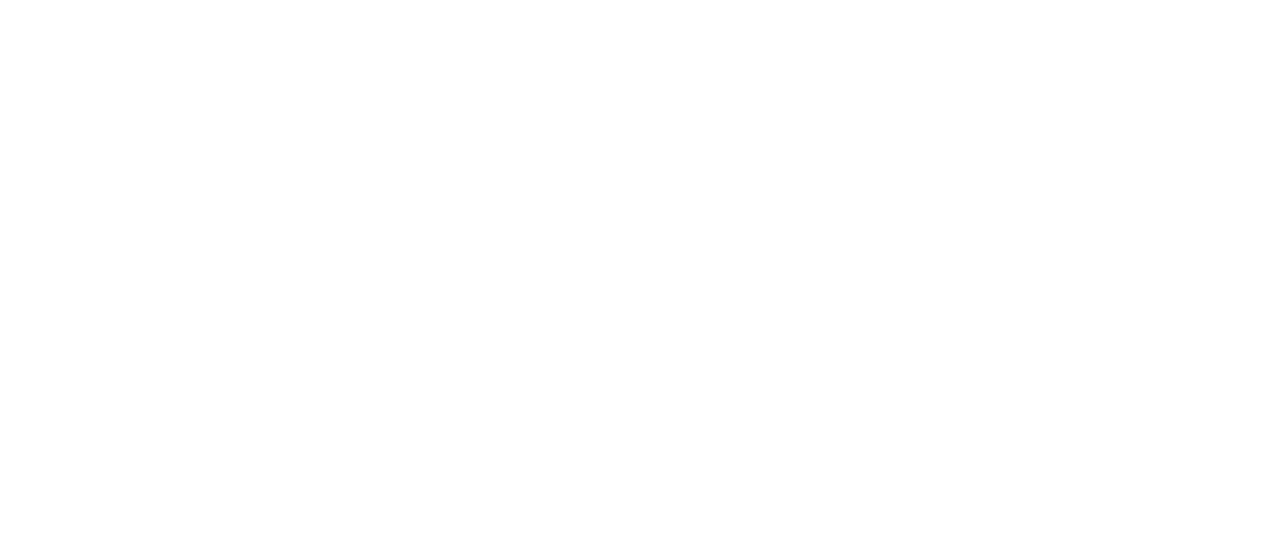
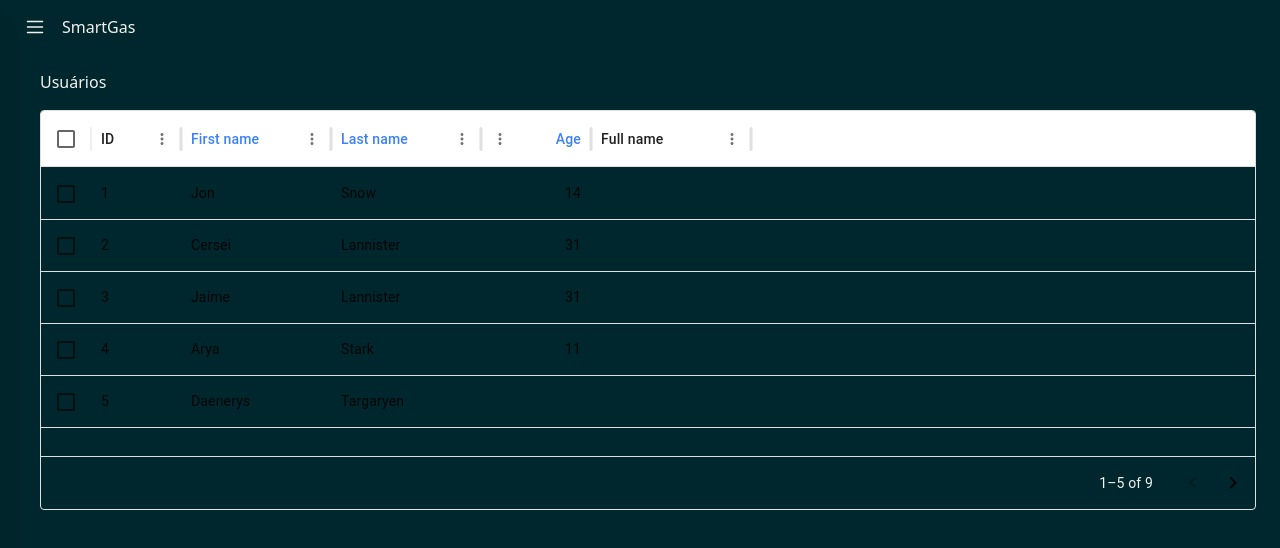
Before and after one commit to SmarthGas/smartgas-app, a React (Vite) app: page /users in a window 1280 px wide. Before the commit this address had no page. Shown: the top 548 px of the page. Built offline with nearby package versions, Linux system fonts and the light colour scheme.

Commit message:
feat: adicionando pagina de users

```diff
--- a/package.json
+++ b/package.json
@@ -11,6 +11,10 @@
     "preview": "vite preview"
   },
   "dependencies": {
+    "@emotion/react": "^11.13.3",
+    "@emotion/styled": "^11.13.0",
+    "@mui/material": "^6.1.5",
+    "@mui/x-data-grid": "^7.22.0",
     "@phosphor-icons/react": "^2.1.7",
     "clsx": "^2.1.1",
     "react": "^18.3.1",
--- /dev/null
+++ b/src/components/Header/index.tsx
@@ -0,0 +1,13 @@
+import React from 'react';
+
+interface HeaderProps {
+  title?: string;
+}
+
+export const Header = ({ title }: HeaderProps) => {
+  return (
+    <header className="flex flex-col items-start">
+      <p>{title}</p>
+    </header>
+  );
+};
--- a/src/components/Section/index.tsx
+++ b/src/components/Section/index.tsx
@@ -2,19 +2,21 @@
 import { Button } from '../Button';
 import { List } from '@phosphor-icons/react';
 import { Sidebar } from '../Sidebar';
+import { Header } from '../Header';
 
 interface SectionProps {
   children: React.ReactNode;
+  title?: string;
 }
 
-export const Section = ({ children }: SectionProps) => {
+export const Section = ({ children, title }: SectionProps) => {
   const [isOpenSideBar, setIsOpenSideBar] = useState(false);
   const toggleSidebar = () => {
     setIsOpenSideBar(!isOpenSideBar);
   };
 
   return (
-    <div className="flex flex-col  w-screen absolute top-0 left-0 h-full bg-brand-300">
+    <div className="flex flex-col w-screen absolute top-0 left-0 h-full bg-brand-300">
       <Sidebar toggleSidebar={toggleSidebar} isOpen={isOpenSideBar} />
       <div className="w-full flex items-center p-2">
         <Button
@@ -25,7 +27,10 @@
         <h1>SmartGas</h1>
       </div>
 
-      {children}
+      <div className={`flex-grow flex-col gap-4 flex py-4 px-6 transition-all duration-300 ${isOpenSideBar ? 'pl-[300px]' : 'pl-10'}`}>
+        <Header title={title} />
+        {children}
+      </div>
     </div>
   );
 };
--- /dev/null
+++ b/src/pages/users/datagrid.tsx
@@ -0,0 +1,85 @@
+import React from 'react';
+import Box from '@mui/material/Box';
+import { DataGrid, GridColDef } from '@mui/x-data-grid';
+import { createTheme } from '@mui/material/styles';
+import type {} from '@mui/x-data-grid/themeAugmentation';
+
+const theme = createTheme({
+  mixins: {
+    MuiDataGrid: {
+      // Pinned columns sections
+      pinnedBackground: '#340606',
+      // Headers, and top & bottom fixed rows
+      containerBackground: '#343434',
+    },
+  },
+});
+
+
+const columns: GridColDef<(typeof rows)[number]>[] = [
+  { field: 'id', headerName: 'ID', width: 90 },
+  {
+    field: 'firstName',
+    headerName: 'First name',
+    width: 150,
+    editable: true,
+    headerClassName: 'font-bold text-blue-500', // Estilo para cabeçalho
+  },
+  {
+    field: 'lastName',
+    headerName: 'Last name',
+    width: 150,
+    editable: true,
+    headerClassName: 'font-bold text-blue-500',
+  },
+  {
+    field: 'age',
+    headerName: 'Age',
+    type: 'number',
+    width: 110,
+    editable: true,
+    headerClassName: 'font-bold text-blue-500',
+  },
+  {
+    field: 'fullName',
+    headerName: 'Full name',
+    description: 'This column has a value getter and is not sortable.',
+    sortable: false,
+    width: 160,
+  },
+];
+
+const rows = [
+  { id: 1, lastName: 'Snow', firstName: 'Jon', age: 14 },
+  { id: 2, lastName: 'Lannister', firstName: 'Cersei', age: 31 },
+  { id: 3, lastName: 'Lannister', firstName: 'Jaime', age: 31 },
+  { id: 4, lastName: 'Stark', firstName: 'Arya', age: 11 },
+  { id: 5, lastName: 'Targaryen', firstName: 'Daenerys', age: null },
+  { id: 6, lastName: 'Melisandre', firstName: null, age: 150 },
+  { id: 7, lastName: 'Clifford', firstName: 'Ferrara', age: 44 },
+  { id: 8, lastName: 'Frances', firstName: 'Rossini', age: 36 },
+  { id: 9, lastName: 'Roxie', firstName: 'Harvey', age: 65 },
+];
+
+export const DataGridDemo = () => {
+  return (
+    <Box sx={{ position: 'relative', display: 'flex', backgroundColor: 'transparent', height: 400, width: '100%' }}>
+      <DataGrid
+        rows={rows}
+        columns={columns}
+        initialState={{
+          pagination: {
+            paginationModel: {
+              pageSize: 5,
+            },
+          },
+        }}
+        pageSizeOptions={[5]}
+        checkboxSelection
+        disableRowSelectionOnClick
+        sx={{ backgroundColor: 'transparent' }}
+
+      />
+    </Box>
+  );
+};
--- /dev/null
+++ b/src/pages/users/index.tsx
@@ -0,0 +1,14 @@
+import React from 'react';
+import { Section } from '../../components/Section';
+import { Header } from '../../components/Header';
+import { DataGridDemo } from './datagrid';
+
+export const Users = () => {
+  return (
+    <Section title="Usuários">
+      <div>
+        <DataGridDemo />
+      </div>
+    </Section>
+  );
+};
--- a/src/routes.tsx
+++ b/src/routes.tsx
@@ -1,11 +1,14 @@
 import React from "react";
 import { Route, Routes } from "react-router-dom";
 import { Home } from "./pages/home";
+import { Users } from "./pages/users";
 
 export const AppRoutes = () => {
     return (
         <Routes>
             <Route path="/" element={<Home />} />
+            <Route path="*" element={<h1>Not Found</h1>} />
+            <Route path="/users" element={<Users />} />
         </Routes>
     );
 }
```
Also changed, not shown: 1 other file (tests, documents, lock files or other folders).
